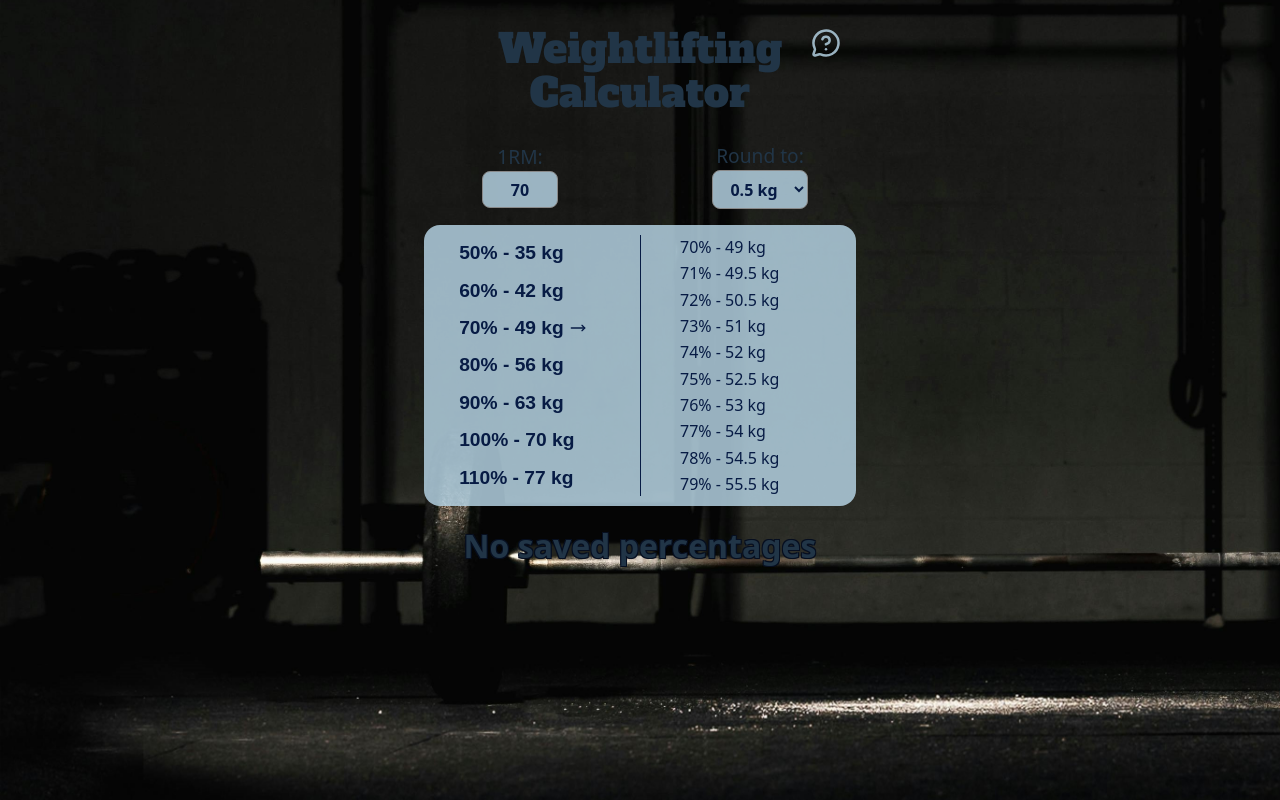
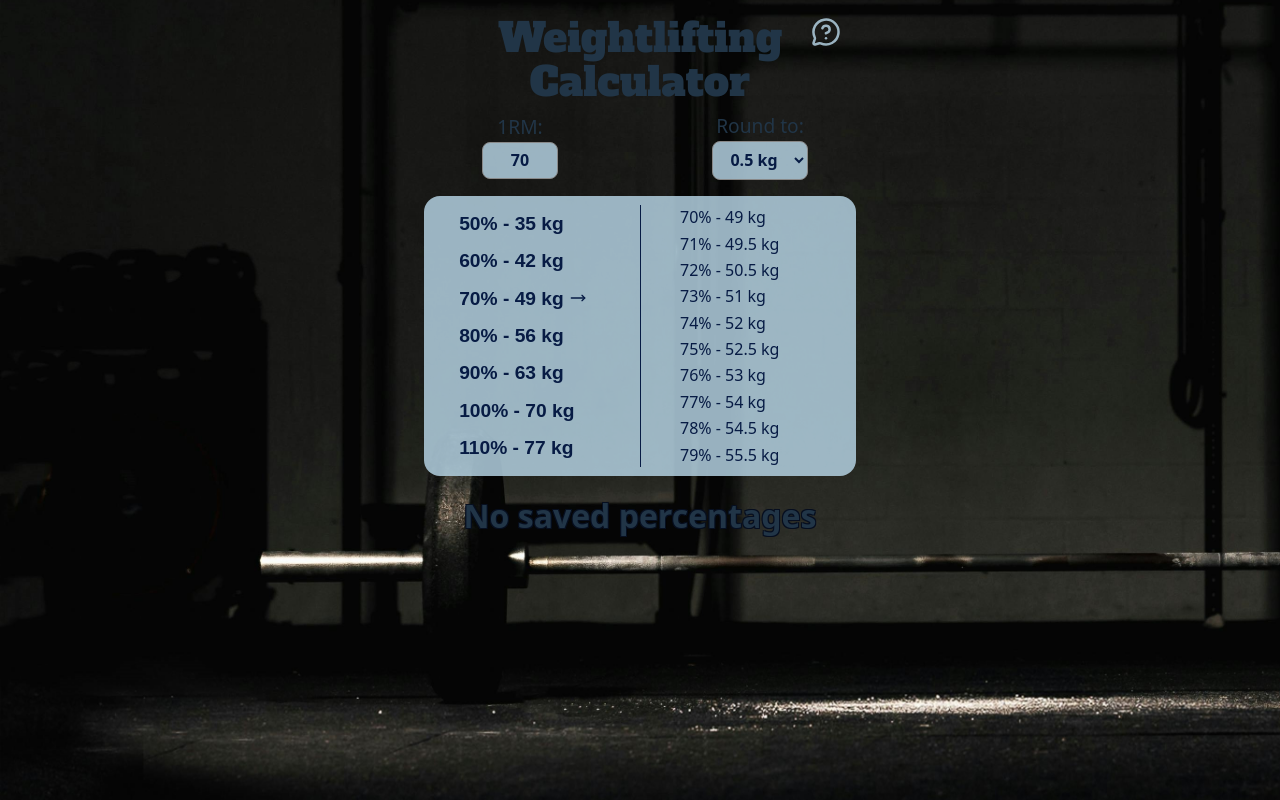
Before and after one commit to NiclO1337/weightlifting-calculator, a React (Vite) app: page / in a window 1280 px wide. Built offline with nearby package versions, Linux system fonts and the light colour scheme.

Commit message:
Refactor CSS styles for h1 and ul margins for consistency

```diff
--- a/src/index.css
+++ b/src/index.css
@@ -39,6 +39,7 @@ body {
 h1 {
   font-size: 1.8em;
   line-height: 1.1;
+  margin: 1rem 0 0.5rem;
 }
 
 .header-row {
@@ -151,7 +152,8 @@ ul {
   display: flex;
   justify-content: space-between;
   align-items: center;
-  margin: 1em auto;
+  margin: 1rem auto;
+  margin-top: 0;
   width: 80%;
   max-width: 400px;
 }
```
